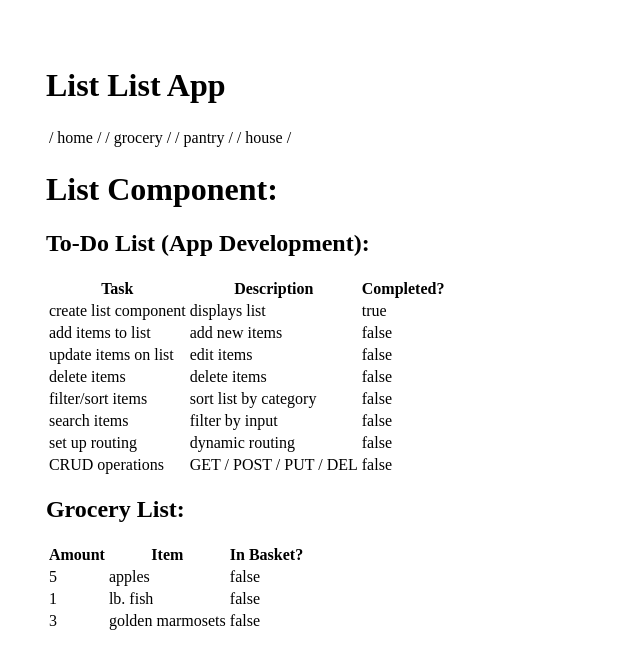
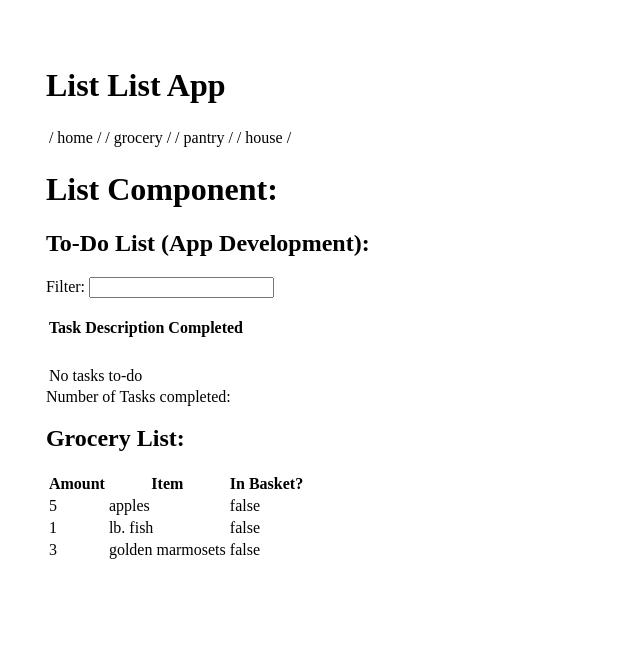
Before and after one commit to tompsherman/listlist_fe_type, an Angular app: page / in a window 1280 px wide. Shown: the top 668 px of the page, without its empty margins (0-640 px from the left). Built offline with nearby package versions, Linux system fonts and the light colour scheme.

Commit message:
adding components, modules, interfaces, etc.

```diff
--- a/angular.json
+++ b/angular.json
@@ -100,5 +100,8 @@
         }
       }
     }
+  },
+  "cli": {
+    "analytics": false
   }
 }
--- a/src/app/app.module.ts
+++ b/src/app/app.module.ts
@@ -4,12 +4,12 @@ import { BrowserModule } from '@angular/platform-browser';
 import { AppRoutingModule } from './app-routing.module';
 import { AppComponent } from './app.component';
 
-import { ListComponent } from './list/list.component';
+import { ListModule } from './list/list.module';
 import { NavComponent } from './navigation/nav.component';
 
 @NgModule({
-  declarations: [AppComponent, ListComponent, NavComponent],
-  imports: [BrowserModule, AppRoutingModule],
+  declarations: [AppComponent, NavComponent],
+  imports: [BrowserModule, AppRoutingModule, ListModule],
   providers: [],
   bootstrap: [AppComponent],
 })
--- a/src/app/list/list.component.html
+++ b/src/app/list/list.component.html
@@ -1,7 +1,8 @@
 <div>
   <h1>List Component:</h1>
   <h2>To-Do List (App Development):</h2>
-  <table>
+  <todo-list></todo-list>
+  <!-- <table>
     <tr>
       <th>Task</th>
       <th>Description</th>
@@ -12,7 +13,7 @@
       <td>{{ item.description }}</td>
       <td>{{ item.completed }}</td>
     </tr>
-  </table>
+  </table> -->
 
   <h2>Grocery List:</h2>
   <table>
--- a/src/app/list/list.component.ts
+++ b/src/app/list/list.component.ts
@@ -7,7 +7,11 @@ import { Component } from '@angular/core';
 })
 export class ListComponent {
   // groceryItems:[] = []
+  constructor() {}
 
+ngOnInit(){
+
+}
   groceryItems = [
     { amount: 5, item: 'apples', completed: false },
     { amount: 1, item: 'lb. fish', completed: false },
--- /dev/null
+++ b/src/app/list/todo-list/todo-list.component.html
@@ -0,0 +1,32 @@
+<filter-textbox></filter-textbox>
+<br />
+<br />
+<table class="table table-hover">
+    <thead>
+        <tr>
+            <th>Task</th>
+            <th>Description</th>
+            <th>Completed</th>
+        </tr>
+    </thead>
+    <tr>
+        <td>
+            <a>
+
+            </a>
+        </td>
+        <td></td>
+        <td></td>
+    </tr>
+    <tr>
+        <td colspan="2">&nbsp;</td>
+        <td>
+
+        </td>
+    </tr>
+    <tr>
+        <td colspan="4">No tasks to-do</td>
+    </tr>
+</table>
+Number of Tasks completed:
+<br />
--- /dev/null
+++ b/src/app/list/todo-list/todo-list.component.ts
@@ -0,0 +1,22 @@
+import { Component } from '@angular/core';
+import { ITodo } from '../../shared/interfaces';
+import { FilterTextbocComponent } from 'src/app/shared/components/filtered-textbox.component';
+
+@Component({
+  selector: 'todo-list',
+  templateUrl: './todo-list.component.html',
+  // styleUrls:
+})
+export class ToDoListComponent {
+
+    filteredTodos: ITodo[] = []
+    todosTotal: number = 0
+
+    constructor() {
+
+    }
+
+    ngOnInit() {
+
+    }
+}
--- /dev/null
+++ b/src/app/shared/components/filtered-textbox.component.ts
@@ -0,0 +1,15 @@
+import { Component, OnInit } from "@angular/core";
+
+@Component ({
+    selector: 'filter-textbox',
+    template: ` Filter: <input type="text" />`
+})
+
+export class FilterTextbocComponent implements OnInit {
+
+    constructor(){}
+
+    ngOnInit(): void {
+
+    }
+}
--- /dev/null
+++ b/src/app/shared/interfaces.ts
@@ -0,0 +1,26 @@
+export interface ITodo {
+    id: number;
+    task: string;
+    description: string;
+    completed: boolean;
+}
+
+export interface IGrocery {
+    id: number;
+    amount: number;
+    item: string;
+    completed: boolean;
+
+}
+
+export interface IDinner {
+    id: number;
+    productName: string;
+    itemCost: number;
+}
+
+export interface IPantry {
+    id: number;
+    productName: string;
+    itemCost: number;
+}
```
Also changed, not shown: src/app/list/list.module.ts (added, +17 -0 lines), src/app/shared/shared.module.ts (added, +7 -0 lines).
